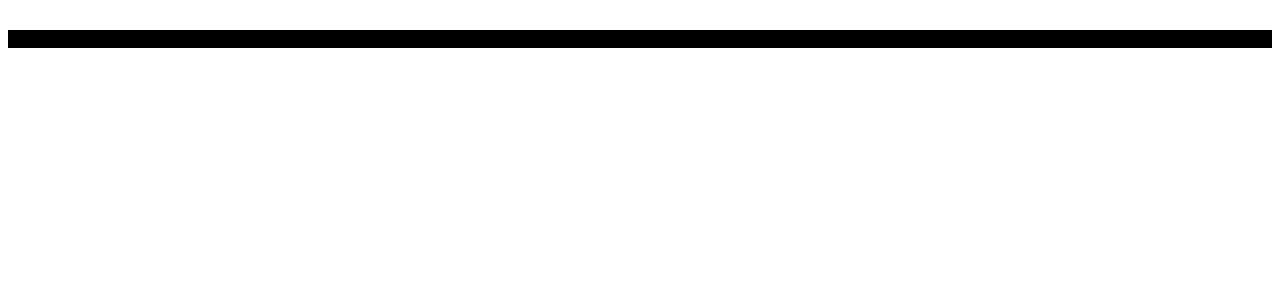
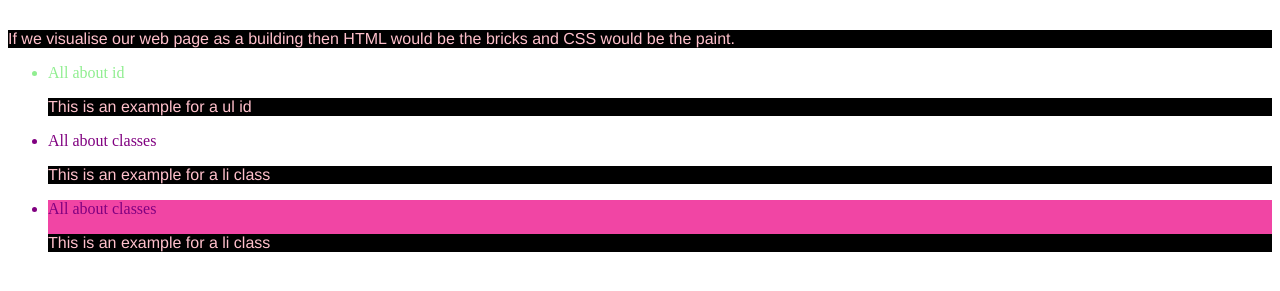
Before and after one commit to jamiemills98/CanvasChallenges, a plain HTML site: page html_intro/index.html in a window 1280 px wide. Shown: the part 95-386 px from the top of the page. Drawn offline with Linux system fonts and the light colour scheme.

Commit message:
adding classes and ids

```diff
--- a/html_intro/index.html
+++ b/html_intro/index.html
@@ -21,5 +21,11 @@
   <!-- <h1 style= "color: blue;">Welcome to the world of CSS</h1>
   <h1 style= "color: #0000FF ;">Welcome to the world of CSS</h1> -->
   <p>If we visualise our web page as a building then HTML would be the bricks and CSS would be the paint.</p>
+  <ul id = "id_for_ul">
+      <li class="id_for_list">All about id<p>This is an example for a ul id</p></li>
+      <li class="classeg1">All about classes<p>This is an example for a li class</p></li>
+      <li class="classeg1 classeg2">All about classes<p>This is an example for a li class</p></li>
+  </ul>
 </body>
+
 </html>
--- a/html_intro/style.css
+++ b/html_intro/style.css
@@ -6,3 +6,22 @@ h1 {
 p {
     background-color: black;
 }
+
+p {
+    color: pink;
+    font-family: Helvetica;
+}
+
+#id_for_ul {
+  color: lightgreen;
+}
+
+#id_for_li {
+    color: lightsalmon;
+}
+.classeg1 {
+  color: purple;
+}
+.classeg2 {
+  background-color: rgb(241, 69, 164);
+}
```
